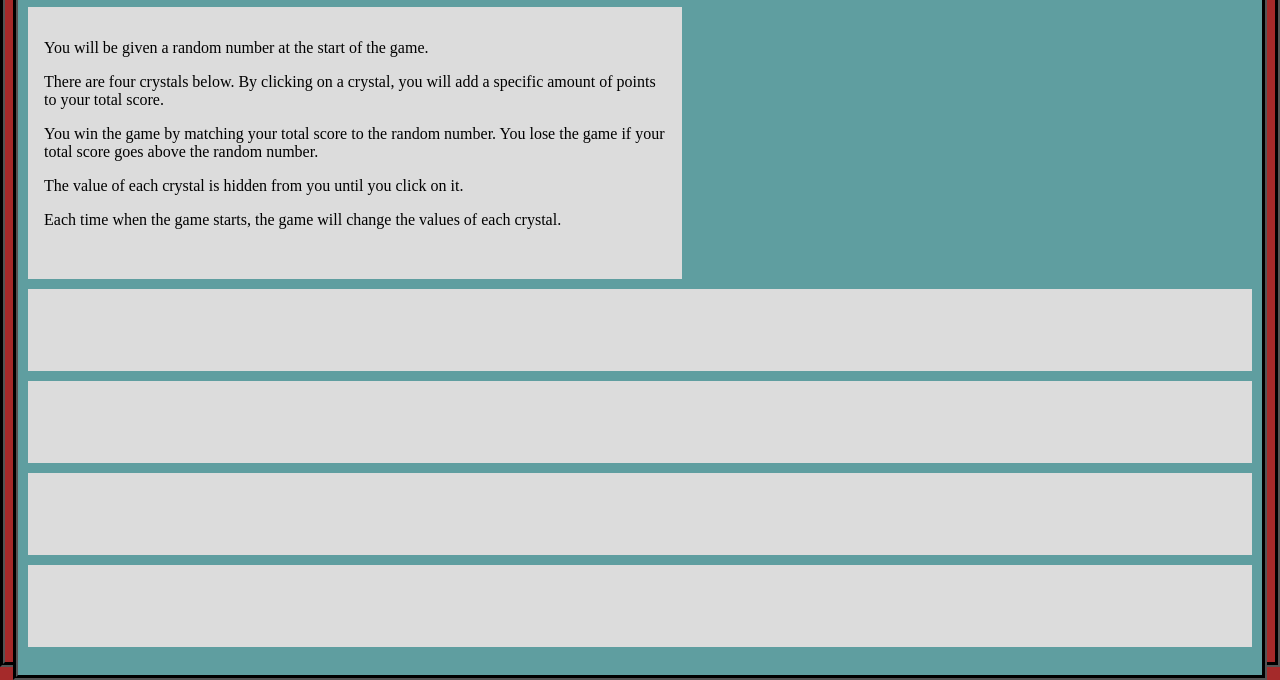
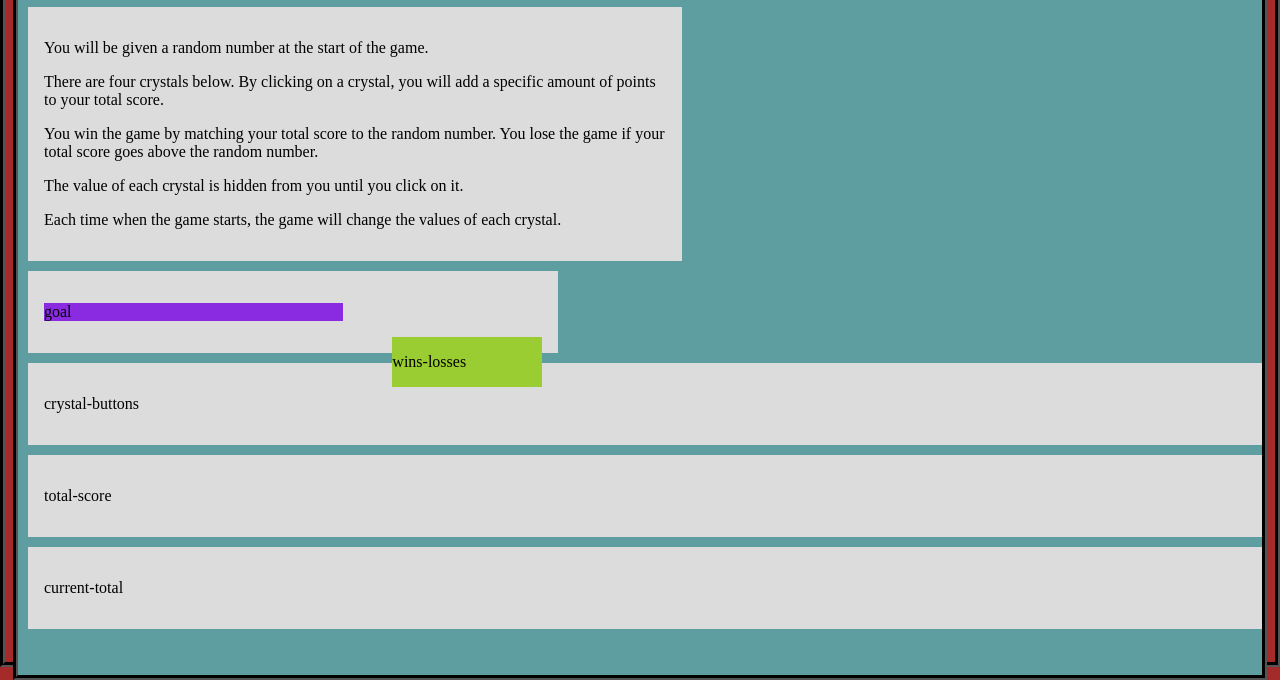
Before and after one commit to tmh6395/unit-4-game, a plain HTML site: page index.html in a window 1280 px wide. Shown: the part 143-823 px from the top of the page. Drawn offline with Linux system fonts and the light colour scheme.

Commit message:
Updated some files

```diff
--- a/assets/css/style.css
+++ b/assets/css/style.css
@@ -9,11 +9,9 @@ body{
 }
 
 .row{
-    display: block;
-    width: auto;
-    height: 50px;
     padding: 1em;
     margin: 10px;
+    margin-right: 0;
     background-color: gainsboro;
 }
 
@@ -29,7 +27,22 @@ body{
 }
 
 #goal-wins-losses{
+    position: relative;
+    width: 40%;
+    height: 5%;;
+}
 
+#goal{
+    width: 60%;
+    height: 100%;
+    background-color: blueviolet;
+}
+
+#wins-losses{
+    float: right;
+    width: 30%;
+    height: 100%;
+    background-color: yellowgreen;
 }
 
 #crystal-buttons{
--- a/index.html
+++ b/index.html
@@ -6,17 +6,19 @@
     <meta http-equiv="X-UA-Compatible" content="IE=edge">
     <title>Crystals Collector</title>
     <meta name="viewport" content="width=device-width, initial-scale=1">
-    <link rel="stylesheet" type="text/css" media="screen" href="assets/css/style.css"/>
-    <!-- <link rel="stylesheet" type="text/css" media="screen" href="assets/css/reset.css"/> -->       <!-- FOR SOME REASON THIS MAKES <H1/> BE THE SIZE OF <P/> -->
+    <link rel="stylesheet" type="text/css" media="screen" href="assets/css/style.css" />
+    <!-- <link rel="stylesheet" type="text/css" media="screen" href="assets/css/reset.css"/> -->
+    <!-- FOR SOME REASON THIS MAKES <H1/> BE THE SIZE OF <P/> -->
     <script src="assets/javascript/game.js"></script>
 </head>
 
 <body>
 
+    <div id="main-container">
 
         <div class="row" id="game-title">
             <div>
-            <h1>CrystalsColletor!</h1>
+                <h1>Crystals Colletor!</h1>
             </div>
         </div>
 
@@ -45,24 +47,32 @@
 
         <div class="row" id="goal-wins-losses">
 
+            <div id="goal">
+                <p>goal</p>
+            </div>
+
+            <div id="wins-losses">
+                <p>wins-losses</p>
+            </div>
+
         </div>
 
 
         <div class="row" id="crystal-buttons">
-
+            <p>crystal-buttons</p>
         </div>
 
 
         <div class="row" id="total-score">
-
+            <p>total-score</p>
         </div>
 
 
         <div class="row" id="current-total">
+            <p>current-total</p>
+        </div>
 
     </div>
-
-
 </body>
 
 </html>
```
Lines whose indentation alone changed are shown as unchanged.
